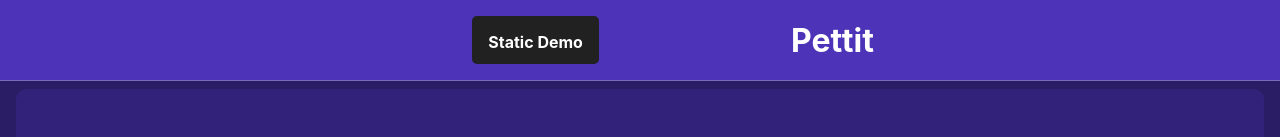
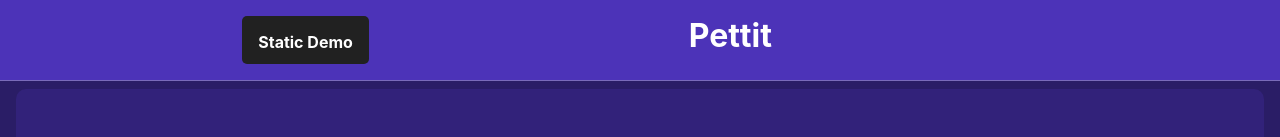
Before and after one commit to scienceappreciation/pettit-client, a React (Create React App) app: page / in a window 1280 px wide. Shown: the top 137 px of the page. Built offline with nearby package versions, Linux system fonts and the light colour scheme; grey boxes are pictures that could not be loaded.

Commit message:
Header CSS Update

```diff
--- a/src/features/header/Header.css
+++ b/src/features/header/Header.css
@@ -1,8 +1,6 @@
 .header {
     display: flex;
-    flex-direction: row;
-    flex-wrap: nowrap;
-    justify-content: center;
+
     background-color: #4C33B8;
     text-align: center;
     vertical-align: middle;
@@ -21,10 +19,9 @@
 }
 
 .header .title {
-    display: inline-block;
+    margin: 0 25%;
     font-weight: bold;
     padding: 0;
-    margin: auto 0;
 }
 
 input {
@@ -43,6 +40,7 @@ input {
 }
 
 .demo-mark {
+    display: inline-block;
     background-color: #212121;
     color: white;
     font-weight: bold;
--- a/src/features/header/Header.js
+++ b/src/features/header/Header.js
@@ -4,11 +4,9 @@ import './Header.css';
 function Header() {
     return (
         <header className='header'>
-            <a class="aria-btn" href="#main-content">Skip to Main Content</a>
+            <a class="aria-btn" href="#main-content" id="content-skip">Skip to Main Content</a>
             <span className='demo-mark'>Static Demo</span>
-            <span className='spacer'></span>
             <h1 className='title'>Pettit</h1>
-            <span className='spacer'></span>
         </header>
     );
 }
```
